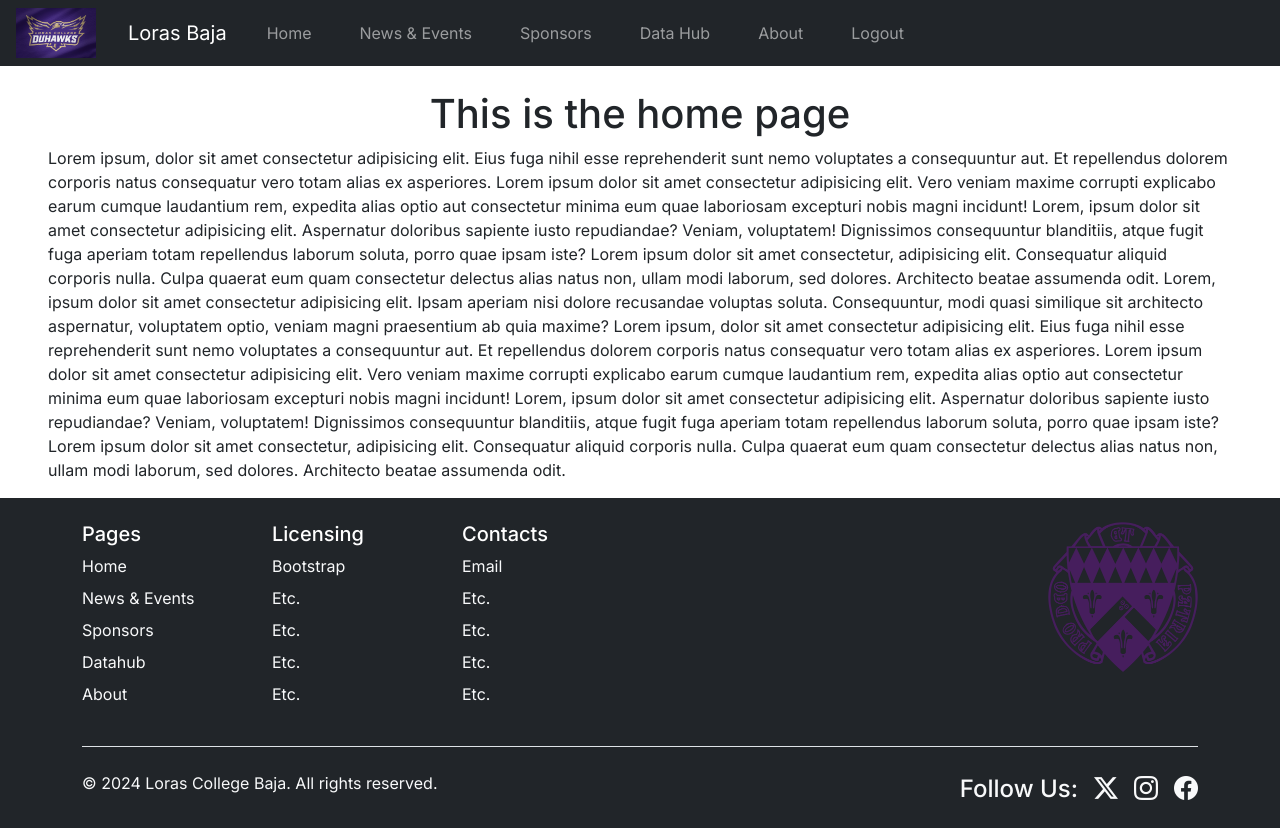
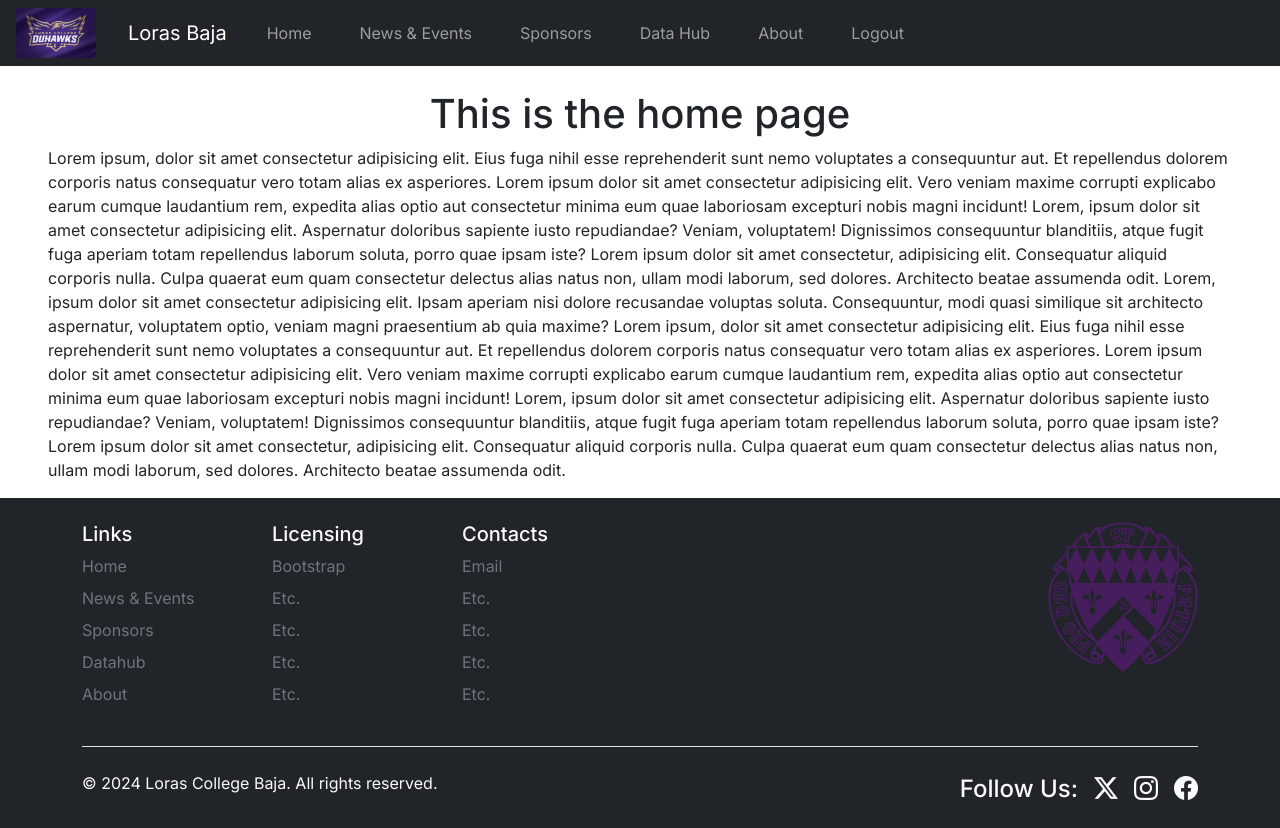
Before and after one commit to iruizz/capstone-project, a Next.js app: page / in a window 1280 px wide. Built offline with nearby package versions, Linux system fonts and the light colour scheme.

Commit message:
GEN-264 Cleaned up some code

```diff
--- a/src/app/components/Footer.tsx
+++ b/src/app/components/Footer.tsx
@@ -1,40 +1,41 @@
 import Image from "next/image";
+
 export default function Footer(){
     return(
 <div className="bg-dark">
 <div className="b-example-divider"></div>
     <div className="container">
         {/* This is the three vertical lists that contain information about the website and links*/}
-        <footer className="pt-4 bg-dark text-light">
+        <footer className="pt-4 bg-dark">
         <div className="row">
         <div className="col-6 col-md-2 mb-2">
-            <h5 className="text-white">Pages</h5>
+            <h5 className="text-light">Links</h5>
             <ul className="nav flex-column">
-            <li className="nav-item mb-2"><a href="#" className="nav-link p-0 text-light">Home</a></li>
-            <li className="nav-item mb-2"><a href="#" className="nav-link p-0 text-light">News & Events</a></li>
-            <li className="nav-item mb-2"><a href="#" className="nav-link p-0 text-light">Sponsors</a></li>
-            <li className="nav-item mb-2"><a href="#" className="nav-link p-0 text-light">Datahub</a></li>
-            <li className="nav-item mb-2"><a href="#" className="nav-link p-0 text-light">About</a></li>
+            <li className="nav-item mb-2 text-secondary"><a href="#" className="nav-link p-0 text-secondary">Home</a></li>
+            <li className="nav-item mb-2"><a href="#" className="nav-link p-0 text-secondary">News & Events</a></li>
+            <li className="nav-item mb-2"><a href="#" className="nav-link p-0 text-secondary">Sponsors</a></li>
+            <li className="nav-item mb-2"><a href="#" className="nav-link p-0 text-secondary">Datahub</a></li>
+            <li className="nav-item mb-2"><a href="#" className="nav-link p-0 text-secondary">About</a></li>
             </ul>
         </div>
         <div className="col-6 col-md-2 mb-2">
-            <h5 className="text-white">Licensing</h5>
+            <h5 className="text-light">Licensing</h5>
             <ul className="nav flex-column">
-            <li className="nav-item mb-2"><a href="#" className="nav-link p-0 text-light">Bootstrap</a></li>
-            <li className="nav-item mb-2"><a href="#" className="nav-link p-0 text-light">Etc.</a></li>
-            <li className="nav-item mb-2"><a href="#" className="nav-link p-0 text-light">Etc.</a></li>
-            <li className="nav-item mb-2"><a href="#" className="nav-link p-0 text-light">Etc.</a></li>
-            <li className="nav-item mb-2"><a href="#" className="nav-link p-0 text-light">Etc.</a></li>
+            <li className="nav-item mb-2"><a href="#" className="nav-link p-0 text-secondary">Bootstrap</a></li>
+            <li className="nav-item mb-2"><a href="#" className="nav-link p-0 text-secondary">Etc.</a></li>
+            <li className="nav-item mb-2"><a href="#" className="nav-link p-0 text-secondary">Etc.</a></li>
+            <li className="nav-item mb-2"><a href="#" className="nav-link p-0 text-secondary">Etc.</a></li>
+            <li className="nav-item mb-2"><a href="#" className="nav-link p-0 text-secondary">Etc.</a></li>
             </ul>
         </div>
         <div className="col-6 col-md-2 mb-2">
-            <h5 className="text-white">Contacts</h5>
+            <h5 className="text-light">Contacts</h5>
             <ul className="nav flex-column">
-            <li className="nav-item mb-2"><a href="#" className="nav-link p-0 text-light">Email</a></li>
-            <li className="nav-item mb-2"><a href="#" className="nav-link p-0 text-light">Etc.</a></li>
-            <li className="nav-item mb-2"><a href="#" className="nav-link p-0 text-light">Etc.</a></li>
-            <li className="nav-item mb-2"><a href="#" className="nav-link p-0 text-light">Etc.</a></li>
-            <li className="nav-item mb-2"><a href="#" className="nav-link p-0 text-light">Etc.</a></li>
+            <li className="nav-item mb-2"><a href="#" className="nav-link p-0 text-secondary">Email</a></li>
+            <li className="nav-item mb-2"><a href="#" className="nav-link p-0 text-secondary">Etc.</a></li>
+            <li className="nav-item mb-2"><a href="#" className="nav-link p-0 text-secondary">Etc.</a></li>
+            <li className="nav-item mb-2"><a href="#" className="nav-link p-0 text-secondary">Etc.</a></li>
+            <li className="nav-item mb-2"><a href="#" className="nav-link p-0 text-secondary ">Etc.</a></li>
             </ul>
         </div>
 
@@ -53,24 +54,24 @@ export default function Footer(){
 
         </div>
         {/*This is where we modify links to social media sites currently display Twitter, Insta, and Facebook*/}
-        <div className="d-flex flex-column flex-sm-row justify-content-between pt-4 mt-4 border-top">
+        <div className="d-flex flex-column flex-sm-row justify-content-between pt-4 mt-4 border-top text-light">
         <p>© 2024 Loras College Baja. All rights reserved.</p>
         <ul className="list-unstyled d-flex">
             <li>
             <h4 className="mt-1">Follow Us:</h4>
             </li>
             <li className="ms-3">
-                <a className="link-body-emphasis text-light " href="#">
+                <a className="text-light " href="#">
                 <i className="bi bi-twitter-x icon-size" ></i>
                 </a>
             </li>
             <li className="ms-3">
-                <a className="link-body-emphasis text-light" href="#">
+                <a className="text-light" href="#">
                 <i className="bi bi-instagram icon-size"></i>
                 </a>
             </li>
             <li className="ms-3">
-                <a className="link-body-emphasis text-light" href="#">
+                <a className="text-light" href="#">
                 <i className="bi bi-facebook icon-size"></i>
                 </a>
             </li>
--- a/src/app/components/Navbar.tsx
+++ b/src/app/components/Navbar.tsx
@@ -1,7 +1,7 @@
 import Link from 'next/link';
 import Image from 'next/image';
 
-export default async function Navbar() {
+export default function Navbar() {
     {/* Links to display on navbar (REQ-TAG)*/}
   const links = [
     { name: 'Home', href: '/' },
@@ -12,8 +12,7 @@ export default async function Navbar() {
   ];
 
   return (
-    <header>
-    <nav style={{ zIndex: 1 }} className="navbar navbar-fixed-top navbar-expand-lg navbar-dark bg-dark ">
+    <nav className="navbar navbar-fixed-top navbar-expand-lg navbar-dark bg-dark">
       {/* Logo Image (REQ-TAG)*/}
       <Image
         src="/navbarLogo.png"
@@ -64,6 +63,5 @@ export default async function Navbar() {
         </ul>
       </div>
     </nav>
-    </header>
   );
 }
--- a/src/app/ui/globals.css
+++ b/src/app/ui/globals.css
@@ -1,7 +1,3 @@
-.text-purple {
-  color: rgb(211, 3, 252);
-}
-
 .icon-size {
   font-size: 1.5rem;
 }
```
